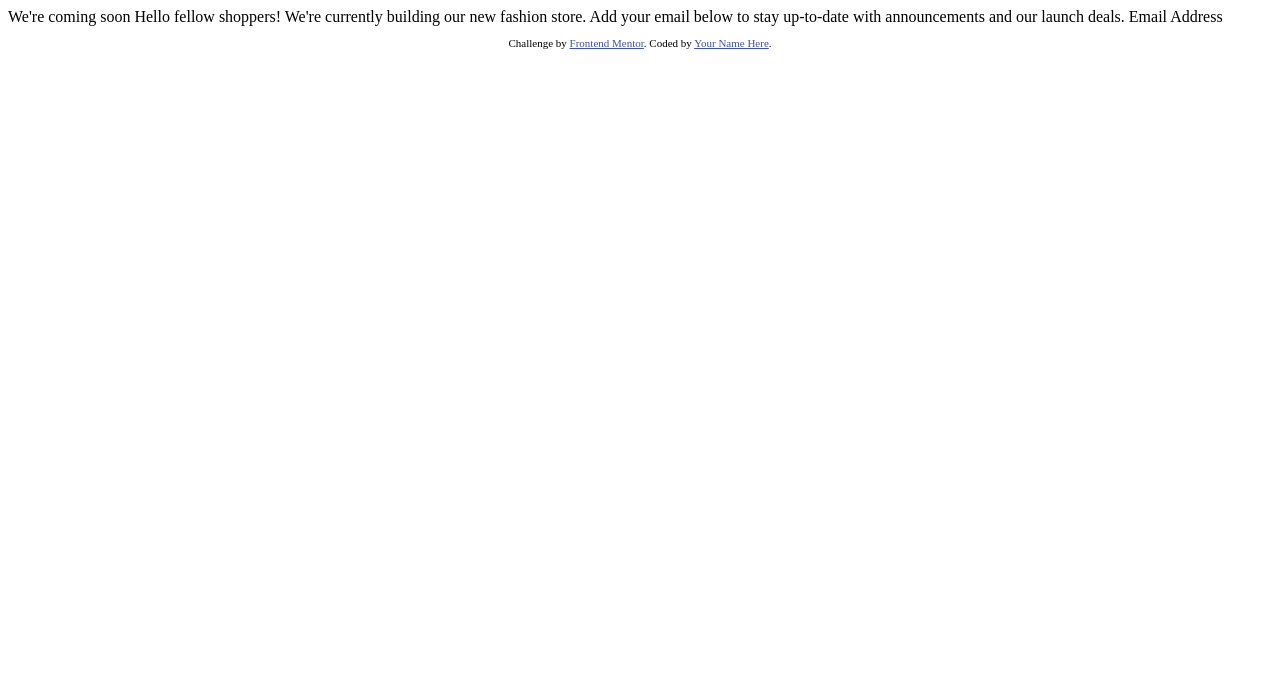
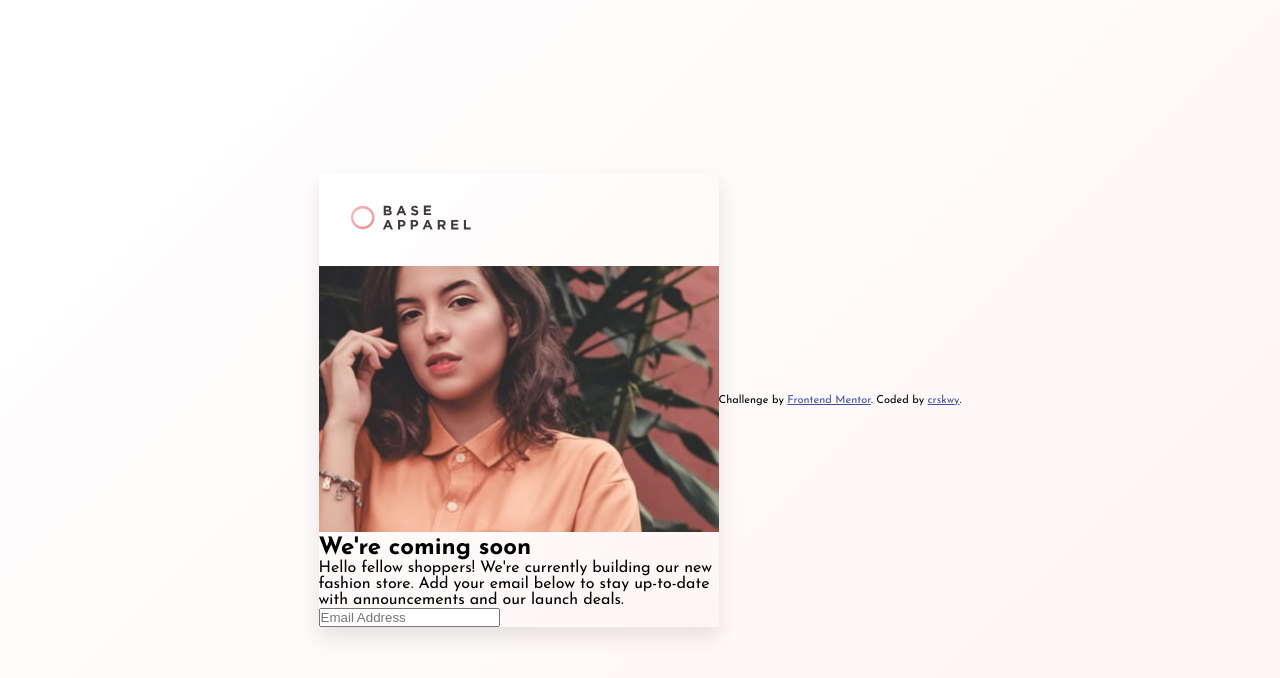
Before and after one commit to criskwy/Base-Apparel-coming-soon-page, a plain HTML site: page index.html in a window 1280 px wide. Drawn offline with Linux system fonts and the light colour scheme.

Commit message:
coding html

```diff
--- a/index.html
+++ b/index.html
@@ -7,7 +7,7 @@
   <link rel="icon" type="image/png" sizes="32x32" href="./images/favicon-32x32.png">
 
   <title>Frontend Mentor | Base Apparel coming soon page</title>
-
+  <link rel="stylesheet" href="style.css">
   <!-- Feel free to remove these styles or customise in your own stylesheet 👍 -->
   <style>
     .attribution { font-size: 11px; text-align: center; }
@@ -16,17 +16,25 @@
 </head>
 <body>
 
-  We're coming soon
+  <section class="container">
+    <img class="logo" src="./images/logo.svg" alt="logo">
+    <img class="img-hero" src="./images/hero-mobile.jpg" alt="girl">
 
-  Hello fellow shoppers! We're currently building our new fashion store.
-  Add your email below to stay up-to-date with announcements and our launch deals.
+    <h2>We're coming soon</h2>
 
-  Email Address
+    <p>Hello fellow shoppers! We're currently building our new fashion store.
+      Add your email below to stay up-to-date with announcements and our launch deals.</p>
+
+      <input type="text" placeholder="Email Address" required>
+
+
+  </section>
+
 
   <footer>
     <p class="attribution">
       Challenge by <a href="https://www.frontendmentor.io?ref=challenge" target="_blank">Frontend Mentor</a>.
-      Coded by <a href="#">Your Name Here</a>.
+      Coded by <a href="#">crskwy</a>.
     </p>
   </footer>
 </body>
--- /dev/null
+++ b/style.css
@@ -0,0 +1,42 @@
+@import url('https://fonts.googleapis.com/css2?family=Josefin+Sans:ital,wght@0,100..700;1,100..700&display=swap');
+* {
+    margin: 0;
+    padding: 0;
+    box-sizing: border-box;
+}
+
+:root {
+  --Desaturated-Red: hsl(0, 36%, 70%);
+  --Soft-Red: hsl(0, 93%, 68%);
+  --Dark-Grayish-Red: hsl(0, 6%, 24%);
+  --Josefin-Sans: "Josefin Sans", sans-serif;
+}
+
+
+/* - Linear, 135deg, from hsl(0, 0%, 100%), to hsl(0, 100%, 98%)
+- Linear, 135deg, from hsl(0, 80%, 86%), to hsl(0, 74%, 74%) */
+
+
+body {
+    font-family: var(--Josefin-Sans);
+    font-size: 16px;
+    background: linear-gradient(135deg, hsl(0, 0%, 100%), hsl(0, 100%, 98%));
+    display: flex;
+    justify-content: center;
+    align-items: center;
+    height: 100vh;
+}
+
+.container {
+    background: linear-gradient(135deg, hsl(0, 0%, 100%), hsl(0, 100%, 98%));
+    width: 90%;
+    max-width: 400px;
+    box-shadow: 0px 10px 20px rgba(0, 0, 0, 0.1);
+}
+.logo {
+    width: 30%;
+    margin: 2rem;;
+}
+.img-hero {
+    width: 100%;
+}
```
